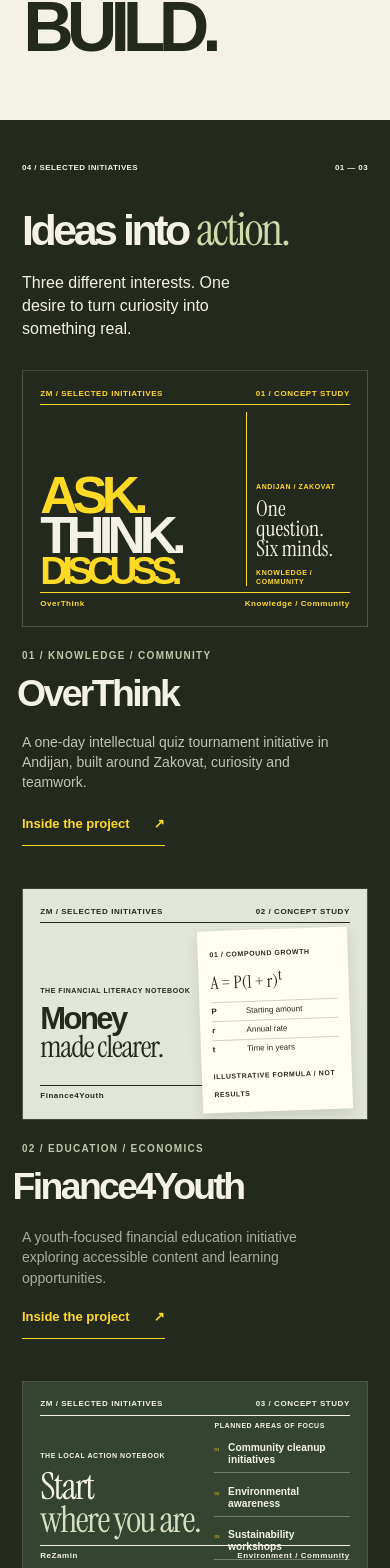
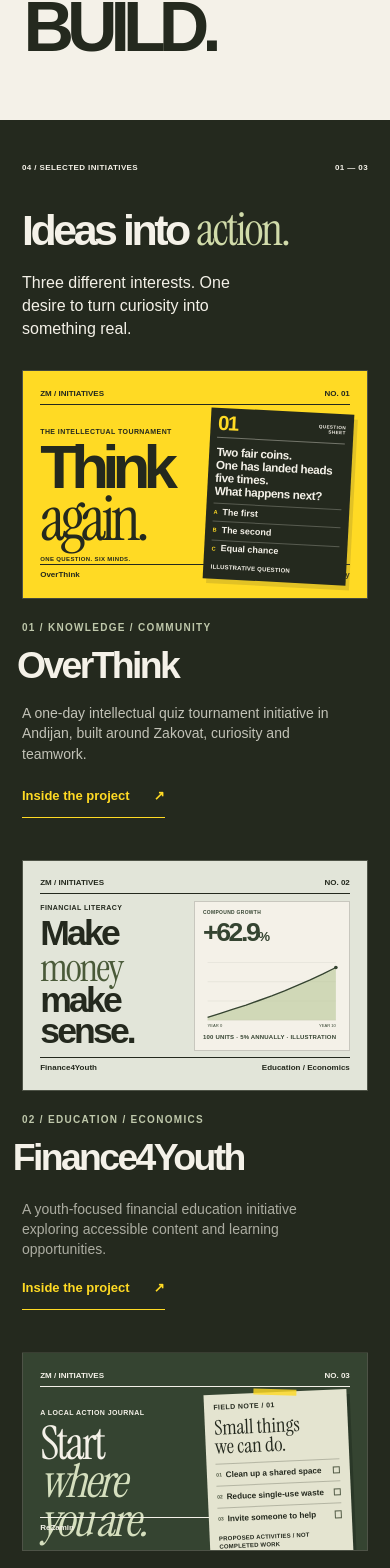
Before and after one commit to iblamezzsh-tech/zm, a Next.js app: page / in a window 390 px wide. Shown: the part 2466-4034 px from the top of the page. Built offline with nearby package versions, Linux system fonts and the light colour scheme.

Commit message:
Give each initiative a distinct designed artifact with responsive thumbnail compositions

```diff
--- /dev/null
+++ b/src/app/project-edition.css
@@ -0,0 +1,75 @@
+/* V56. Three distinct physical artifacts, using a shared responsive frame.
+   The frame is a container; the contents adapt to the actual component width. */
+.studio54-edition.edition56{box-sizing:border-box;container-type:inline-size;display:grid;grid-template-rows:auto minmax(0,1fr) auto;gap:3%;padding:5%;position:relative;min-width:0;aspect-ratio:1.52;isolation:isolate;overflow:hidden;font-family:"DM Sans Variable",Arial,sans-serif}
+.edition56 .edition-top,.edition56 .edition-bottom{display:flex;justify-content:space-between;gap:6px;align-items:center;min-width:0;font:650 clamp(8px,1.6cqw,12px)/1.25 Arial,sans-serif;letter-spacing:.08em;padding:0 0 1.7cqw;border-bottom:1px solid currentColor;border-top:0}
+.edition56 .edition-bottom{border-bottom:0;border-top:1px solid currentColor;padding:1.7cqw 0 0}
+.edition56 .edition-bottom span:first-child{font-weight:800;letter-spacing:0}
+.edition56-main{display:grid;grid-template-columns:minmax(0,1.05fr) minmax(0,.95fr);gap:4%;min-height:0;min-width:0;align-items:center}
+.edition56-main>div{min-width:0}
+.edition56-main>div>span:first-child{display:block;font:650 clamp(8px,1.4cqw,12px)/1.2 Arial,sans-serif;letter-spacing:.06em;margin-bottom:2.8cqw}
+.edition56.edition-think{background:#ffda24;color:#24291e}
+.edition56-quiz-title>strong{display:block;font:850 20cqw/.79 "DM Sans Variable",Arial,sans-serif;letter-spacing:-.11em}
+.edition56-quiz-title>strong em{font:400 1.02em/.88 "Instrument Serif",Georgia,serif;letter-spacing:-.07em}
+.edition56-quiz-title>span:last-child{display:block;font:700 clamp(7px,1.55cqw,12px)/1.25 Arial,sans-serif;letter-spacing:.06em;margin-top:3cqw}
+.edition56-answer-sheet{background:#24291e;color:#f4f1e8;align-self:center;padding:3.2cqw;box-shadow:1.2cqw 1.5cqw 0 #8c782b40;transform:rotate(3deg)}
+.edition56-sheet-meta{display:flex;align-items:center;justify-content:space-between;border-bottom:1px solid #f4f1e860;padding-bottom:1.5cqw;gap:1cqw;margin-bottom:2.1cqw}
+.edition56-sheet-meta b{font:750 6.6cqw/.85 "DM Sans Variable",Arial,sans-serif;color:#ffda24;letter-spacing:-.08em}
+.edition56-sheet-meta span{font:650 1.5cqw/1.15 Arial,sans-serif;text-align:right;letter-spacing:.08em}
+.edition56-answer-sheet>strong{display:block;font:650 3.6cqw/1.12 "DM Sans Variable",Arial,sans-serif;letter-spacing:-.035em;margin-bottom:1.8cqw}
+.edition56-answer{display:flex;align-items:center;gap:1.6cqw;padding:1.2cqw 0;border-top:1px solid #f4f1e840;font-size:2.5cqw;font-weight:600;line-height:1.1}
+.edition56-answer i{font:650 1.8cqw/1 Arial,sans-serif;color:#ffda24}
+.edition56-answer-sheet>small,.edition56-chart>small,.edition56-fieldnote>small{display:block;font:650 clamp(6px,1.15cqw,10px)/1.2 Arial,sans-serif;letter-spacing:.03em;margin-top:2cqw}
+.edition56.edition-finance{background:#e2e5d9;color:#24291e}
+.edition56-finance{grid-template-columns:minmax(0,.96fr) minmax(0,1.04fr);gap:4%}
+.edition56-finance-copy>strong{display:block;font:800 11.5cqw/.88 "DM Sans Variable",Arial,sans-serif;letter-spacing:-.08em}
+.edition56-finance-copy>strong em{font:400 1.1em/.9 "Instrument Serif",Georgia,serif;color:#4a5a39;letter-spacing:-.05em}
+.edition56-chart{padding:2.7cqw;background:#f4f1e8;border:1px solid #24291e35;color:#354431}
+.edition56-chart-caption{display:flex;flex-direction:column;gap:1.6cqw}
+.edition56-chart-caption>span{font:650 1.6cqw/1.2 Arial,sans-serif;letter-spacing:.065em}
+.edition56-chart-caption>strong{font:750 8.6cqw/.9 "DM Sans Variable",Arial,sans-serif;letter-spacing:-.09em}
+.edition56-chart-caption>strong small{font-size:.5em;letter-spacing:-.03em}
+.edition56-chart svg{display:block;width:100%;height:auto;margin-top:2cqw}
+.edition56.edition-earth{background:#354431;color:#f4f1e8}
+.edition56-earth-copy>strong{display:block;font:400 15cqw/.83 "Instrument Serif",Georgia,serif;letter-spacing:-.055em}
+.edition56-earth-copy>strong em{font-style:italic;color:#d5dfbe}
+.edition56-fieldnote{position:relative;padding:3cqw;background:#e4e4d0;color:#24291e;transform:rotate(-2.5deg);box-shadow:1cqw 1.7cqw 0 #17211755}
+.edition56-fieldnote::before{content:"";position:absolute;top:-1cqw;left:35%;width:30%;height:2cqw;background:#ffda24cc;transform:rotate(4deg)}
+.edition56-fieldnote>strong{display:block;font:400 6.5cqw/.94 "Instrument Serif",Georgia,serif;margin-bottom:2.3cqw}
+.edition56-task{display:grid;grid-template-columns:auto minmax(0,1fr) auto;gap:1.2cqw;align-items:center;border-top:1px solid #24291e40;padding:1.9cqw 0}
+.edition56-task b{font:650 1.65cqw/1 Arial,sans-serif;color:#525b46}
+.edition56-task span{font-size:2.65cqw;line-height:1.15;font-weight:650}
+.edition56-task i{width:2.5cqw;height:2.5cqw;border:1px solid #525b46}
+@container (max-width:360px){
+ .edition56-main{gap:3%}
+ .edition56 .edition-top,.edition56 .edition-bottom{font-size:7px;letter-spacing:0}
+ .edition56-main>div>span:first-child{font-size:7px;margin-bottom:2cqw}
+ .edition56-quiz-title>span:last-child,.edition56-answer-sheet>small,.edition56-fieldnote>small,.edition56-chart>small{font-size:6px}
+ .edition56-answer-sheet{padding:2.4cqw}
+ .edition56-answer-sheet>strong{font-size:3.8cqw}
+ .edition56-answer{font-size:2.9cqw}
+}
+@container (max-width:235px){
+ .edition56-main{grid-template-columns:1fr}
+ .edition56-answer-sheet,.edition56-chart,.edition56-fieldnote{display:none}
+ .edition56-main>div>span:first-child,.edition56-quiz-title>span:last-child{display:none}
+ .edition56-quiz-title>strong{font-size:29cqw}
+ .edition56-finance-copy>strong{font-size:17cqw}
+ .edition56-earth-copy>strong{font-size:22cqw}
+ .edition56 .edition-bottom span:last-child{display:none}
+}
+.ed-fan-card .edition56 .edition-top,.ed-fan-card .edition56 .edition-bottom{font-size:7px}
+.ed-fan-card .edition56-main,.zm-menu-filmstrip-item .edition56-main{display:grid;grid-template-columns:1fr}
+.ed-fan-card .edition56-answer-sheet,.ed-fan-card .edition56-chart,.ed-fan-card .edition56-fieldnote,.zm-menu-filmstrip-item .edition56-answer-sheet,.zm-menu-filmstrip-item .edition56-chart,.zm-menu-filmstrip-item .edition56-fieldnote{display:none}
+.ed-fan-card .edition56-main>div>span:first-child,.ed-fan-card .edition56-quiz-title>span:last-child,.zm-menu-filmstrip-item .edition56-main>div>span:first-child,.zm-menu-filmstrip-item .edition56-quiz-title>span:last-child{display:none}
+.ed-fan-card .edition56-quiz-title>strong,.zm-menu-filmstrip-item .edition56-quiz-title>strong{font-size:29cqw}
+.ed-fan-card .edition56-earth-copy>strong{font-size:24cqw}
+.zm-menu-filmstrip-item .edition56{display:flex;align-items:center;padding:5%;width:100%;height:100%}
+.zm-menu-filmstrip-item .edition56 .edition-top,.zm-menu-filmstrip-item .edition56 .edition-bottom{display:none}
+.zm-menu-feature-frame .edition56{height:100%;width:100%;aspect-ratio:auto}
+.zm-menu-feature-frame .edition56-main{align-items:center}
+.next-project-art .edition56 .edition-top,.next-project-art .edition56 .edition-bottom{font-size:7px}
+@media(prefers-reduced-motion:no-preference){
+ main.site-motion-ready .edition56-chart svg path[pathLength]{stroke-dasharray:1;stroke-dashoffset:calc(1 - var(--site-in,1))}
+ main.site-motion-ready .edition56-answer-sheet{transform:translateY(calc((1 - var(--site-in,1))*2cqw)) rotate(calc(3deg + (1 - var(--site-in,1))*5deg))}
+ main.site-motion-ready .edition56-fieldnote{transform:translateY(calc((1 - var(--site-in,1))*3cqw)) rotate(calc(-2.5deg - (1 - var(--site-in,1))*5deg))}
+}
--- a/src/app/project-edition.tsx
+++ b/src/app/project-edition.tsx
@@ -1,9 +1,20 @@
 import type {Project} from "./projects/data";
-/** Editorial artwork using the project's real stated aims, not official brand assets or claimed outcomes. */
+import "./project-edition.css";
+/* Original editorial interpretations of the real project concepts.
+   The educational examples are illustrative, not event or investment results. */
 export default function ProjectEdition({project:p}:{project:Project}){
- return <div className={"studio54-edition edition-"+p.kind}>
-  <div className="edition-top"><span>ZM / SELECTED INITIATIVES</span><span>0{Number(p.number)} / CONCEPT STUDY</span></div>
-  {p.kind==="think"?<div className="edition-think-main"><div className="edition-think-type"><span>ASK.</span><span>THINK.</span><span>DISCUSS.</span></div><div className="edition-think-note"><span>ANDIJAN / ZAKOVAT</span><strong>One question.<br/>Six minds.</strong><span>KNOWLEDGE / COMMUNITY</span></div></div>:p.kind==="finance"?<div className="edition-finance-main"><div className="edition-finance-title"><span>THE FINANCIAL LITERACY NOTEBOOK</span><strong>Money<br/><em>made clearer.</em></strong></div><div className="edition-finance-sheet"><span>01 / COMPOUND GROWTH</span><strong>A = P(1 + r)<sup>t</sup></strong><dl><div><dt>P</dt><dd>Starting amount</dd></div><div><dt>r</dt><dd>Annual rate</dd></div><div><dt>t</dt><dd>Time in years</dd></div></dl><span>ILLUSTRATIVE FORMULA / NOT RESULTS</span></div></div>:<div className="edition-earth-main"><div className="edition-earth-title"><span>THE LOCAL ACTION NOTEBOOK</span><strong>Start<br/><em>where you are.</em></strong></div><div className="edition-earth-list"><span>PLANNED AREAS OF FOCUS</span>{p.focus.slice(0,3).map((f,i)=><div key={f}><small>0{i+1}</small><span>{f}</span></div>)}</div></div>}
+ return <div className={"studio54-edition edition-"+p.kind+" edition56"}>
+  <div className="edition-top"><span>ZM / INITIATIVES</span><span>NO. {p.number}</span></div>
+  {p.kind==="think"?<div className="edition56-main edition56-quiz">
+   <div className="edition56-quiz-title"><span>THE INTELLECTUAL TOURNAMENT</span><strong>Think<br/><em>again.</em></strong><span>ONE QUESTION. SIX MINDS.</span></div>
+   <div className="edition56-answer-sheet"><div className="edition56-sheet-meta"><b>01</b><span>QUESTION<br/>SHEET</span></div><strong>Two fair coins.<br/>One has landed heads five times.<br/>What happens next?</strong><div className="edition56-answer"><i>A</i> The first</div><div className="edition56-answer"><i>B</i> The second</div><div className="edition56-answer"><i>C</i> Equal chance</div><small>ILLUSTRATIVE QUESTION</small></div>
+  </div>:p.kind==="finance"?<div className="edition56-main edition56-finance">
+   <div className="edition56-finance-copy"><span>FINANCIAL LITERACY</span><strong>Make<br/><em>money</em><br/>make sense.</strong></div>
+   <div className="edition56-chart"><div className="edition56-chart-caption"><span>COMPOUND GROWTH</span><strong>+62.9<small>%</small></strong></div><svg viewBox="0 0 300 168" role="img" aria-label="Illustration of a 5 percent annual compound growth over 10 years: from 100 to approximately 163 units"><g stroke="currentColor" strokeWidth=".6" opacity=".23"><path d="M10 25H290 M10 67H290 M10 109H290 M10 151H290"/></g><path d="M10 145 L38 136 L66 127 L94 118 L122 108 L150 98 L178 87 L206 75 L234 63 L262 50 L290 36 L290 151 L10 151Z" fill="#b9c898" opacity=".6"/><path d="M10 145 L38 136 L66 127 L94 118 L122 108 L150 98 L178 87 L206 75 L234 63 L262 50 L290 36" fill="none" stroke="currentColor" strokeWidth="3" strokeLinejoin="round" pathLength="1"/><circle cx="290" cy="36" r="4" fill="currentColor"/><g fontSize="9" fill="currentColor"><text x="10" y="165">YEAR 0</text><text x="290" y="165" textAnchor="end">YEAR 10</text></g></svg><small>100 UNITS · 5% ANNUALLY · ILLUSTRATION</small></div>
+  </div>:<div className="edition56-main edition56-earth">
+   <div className="edition56-earth-copy"><span>A LOCAL ACTION JOURNAL</span><strong>Start<br/><em>where<br/>you are.</em></strong></div>
+   <div className="edition56-fieldnote"><span>FIELD NOTE / 01</span><strong>Small things<br/>we can do.</strong>{["Clean up a shared space","Reduce single-use waste","Invite someone to help"].map((task,i)=><div className="edition56-task" key={task}><b>{String(i+1).padStart(2,"0")}</b><span>{task}</span><i aria-hidden="true"/></div>)}<small>PROPOSED ACTIVITIES / NOT COMPLETED WORK</small></div>
+  </div>}
   <div className="edition-bottom"><span>{p.name}</span><span>{p.category}</span></div>
  </div>
 }
--- a/src/app/signature-motion.tsx
+++ b/src/app/signature-motion.tsx
@@ -56,7 +56,7 @@ export function RouteSignature(){
   const m=match.current;if(!m)return;
   const target=document.querySelector<HTMLElement>("main.case-page .case-feature-art .studio54-edition");
   const from=m.clone.getBoundingClientRect(),to=target?.getBoundingClientRect();
-  if(!target||!to||to.width<100||to.height<70||to.top>=innerHeight){m.animation?.cancel();Object.assign(m.clone.style,artFrame(from));return;}
+  if(!target||!to||to.width<100||to.height<70||to.top>=innerHeight||!["think","finance","earth"].some(k=>target.classList.contains("edition-"+k)&&m.clone.classList.contains("edition-"+k))){m.animation?.cancel();Object.assign(m.clone.style,artFrame(from));return;}
   m.destination=target;target.style.opacity="0";m.animation?.cancel();
   Object.assign(m.clone.style,artFrame(from));
   m.animation=m.clone.animate([artFrame(from),artFrame(to)],{duration:REVEAL_MS,easing:"cubic-bezier(.22,1,.36,1)",fill:"forwards"});
--- a/src/app/studio55.css
+++ b/src/app/studio55.css
@@ -8,7 +8,7 @@
 .editorial-flow[data-ed-cinema=true] .ed-work-finance .studio54-edition{transform:scale(calc(1.12 - var(--ed-reveal,1)*.12))}
 .editorial-flow[data-ed-cinema=true] .ed-work-earth .studio54-edition{transform:scale(calc(1.18 - var(--ed-reveal,1)*.18))}
 .ed-fan-card .studio54-edition{width:100%;height:100%;aspect-ratio:auto;padding:8%;grid-template-rows:auto minmax(0,1fr) auto}
-.ed-fan-card .edition-top,.ed-fan-card .edition-bottom{font-size:6px}
+.ed-fan-card .studio54-edition:not(.edition56) .edition-top,.ed-fan-card .studio54-edition:not(.edition56) .edition-bottom{font-size:6px}
 .ed-fan-card .edition-think-main,.ed-fan-card .edition-earth-main{display:flex;flex-direction:column;justify-content:center;align-items:start}
 .ed-fan-card .edition-think-note,.ed-fan-card .edition-earth-list{display:none}
 .ed-fan-card .edition-think-type{font-size:21cqw}.ed-fan-card .edition-think-type span:nth-child(3){font-size:15cqw}
@@ -67,3 +67,11 @@ main.studio54 .case-next .next-project-title h2{font-size:min(12cqw,96px);line-h
 main.studio54 .studio54-story-projects a{font-size:min(7.5vw,110px);overflow-wrap:normal;white-space:nowrap}
 @media(max-width:700px){.zm-menu-dialog .zm-menu-contact-sheet{grid-row:2;display:grid;height:auto;padding:0 14px 18px;grid-template-rows:auto auto;gap:9px}.zm-menu-feature{display:none}.zm-menu-gallery-caption{font-size:8px}.zm-menu-filmstrip{gap:4px}.zm-menu-filmstrip-item{aspect-ratio:1}.zm-menu-filmstrip-item .zm-gallery-tile{height:100%}.zm-menu-shell{grid-template-rows:auto auto}.zm-menu-dialog .zm-menu-label{font-size:clamp(24px,6.8vw,46px)}.ed-work-image .studio54-edition{aspect-ratio:1.35}.next-project-art .studio54-edition{aspect-ratio:1.2}}
 @media(prefers-reduced-motion:reduce){.zm-menu-feature-frame,.ed-work-image .studio54-edition{transition:none}.zm-menu-dialog[open] .zm-menu-contact-sheet{animation:none}}
+
+/* V56: readable nav rails and real visual hierarchy on tight viewports. */
+.zm-menu-dialog .zm-menu-label{max-width:100%;font-size:clamp(24px,min(3.15vw,7vh),66px);letter-spacing:-.06em}
+.zm-menu-dialog .zm-menu-links a[aria-current=page]{color:#ffda24}
+.zm-menu-dialog .zm-menu-links a[aria-current=page] .zm-menu-strike{opacity:0}
+.zm-menu-dialog .zm-menu-links a:hover .zm-menu-strike{opacity:.7}
+@media(max-width:700px){.zm-menu-dialog .zm-menu-label{font-size:clamp(22px,6.6vw,42px)}}
+@media(min-width:701px) and (max-height:600px){.zm-menu-dialog .zm-menu-links a{min-height:clamp(39px,7.6vh,49px)}.zm-menu-dialog .zm-menu-right{gap:10px;padding-top:74px;padding-bottom:14px}.zm-menu-dialog .zm-menu-signoff{display:none}}
```
Also changed, not shown: 1 other file (tests, documents, lock files or other folders).
